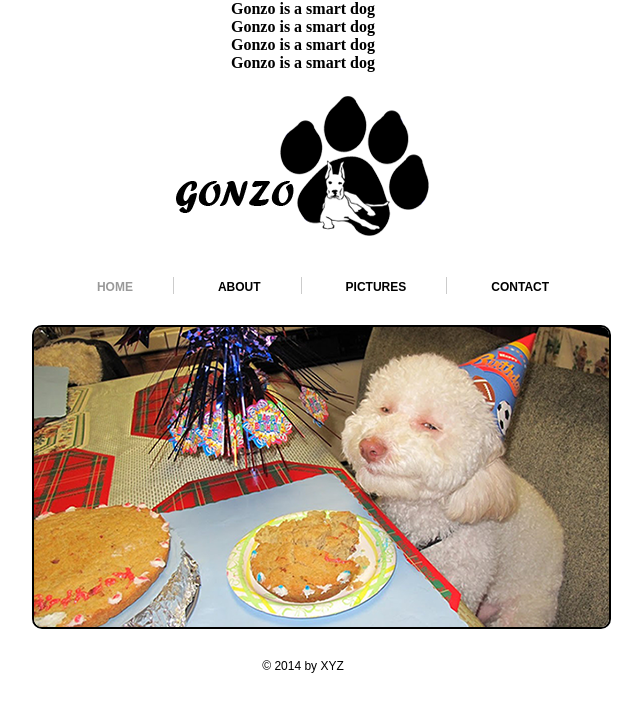
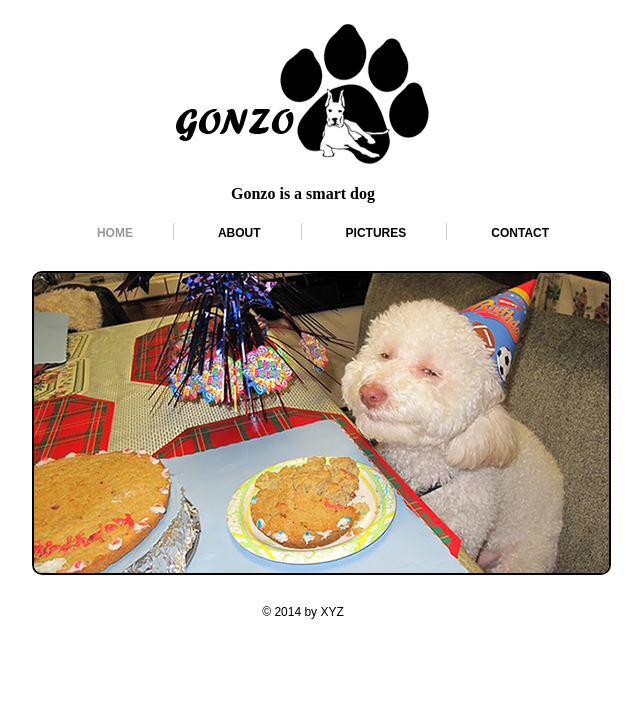
Before and after one commit to Popcev/LearningFromThenewboston, a plain HTML site: page Dogs_Site/index.html in a window 1280 px wide. Shown: the whole page, without its empty margins (337-979 px from the left). Drawn offline with Linux system fonts and the light colour scheme.

Commit message:
Undoing kevins mistakes

```diff
--- a/Dogs_Site/index.html
+++ b/Dogs_Site/index.html
@@ -8,10 +8,6 @@
 <body>
 
 
-								<h4 style="text-align:center;">Gonzo is a smart dog</h4>
-				<h4 style="text-align:center;">Gonzo is a smart dog</h4>
-				<h4 style="text-align:center;">Gonzo is a smart dog</h4>
-				<h4 style="text-align:center;">Gonzo is a smart dog</h4>
 <!--Header Starts-->
 
 	<div class="header">
@@ -20,6 +16,7 @@
 
 			<h1><a href="#">GONZO</a></h1>
 			<br>
+				<h4 style="text-align:center;">Gonzo is a smart dog</h4>
 		</div>
 
 	</div>
```
